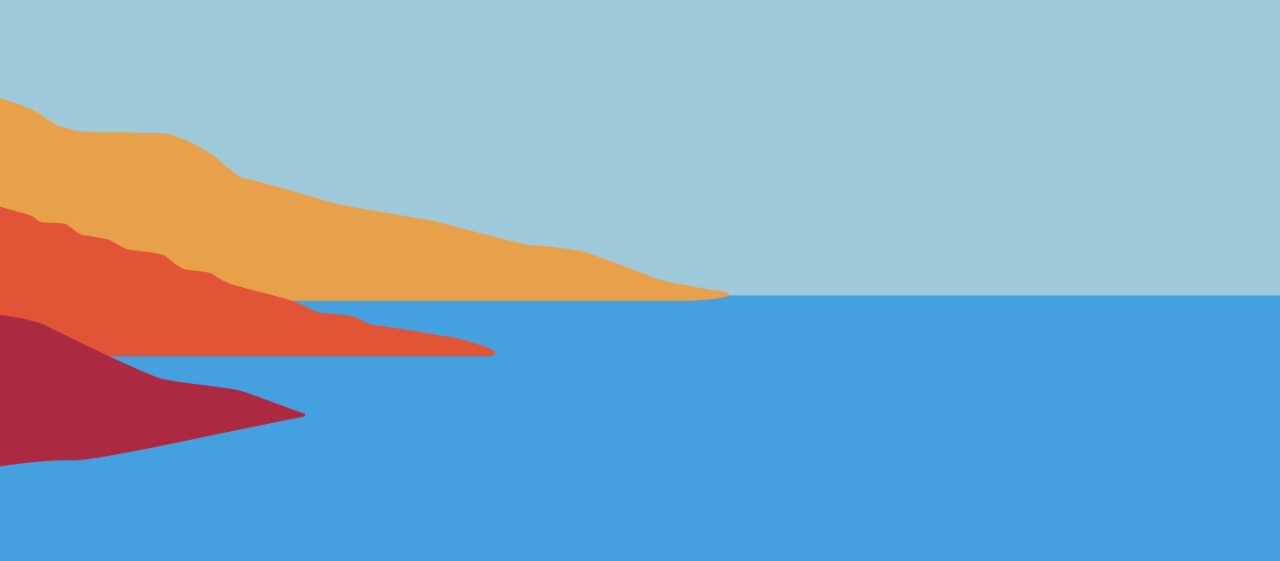
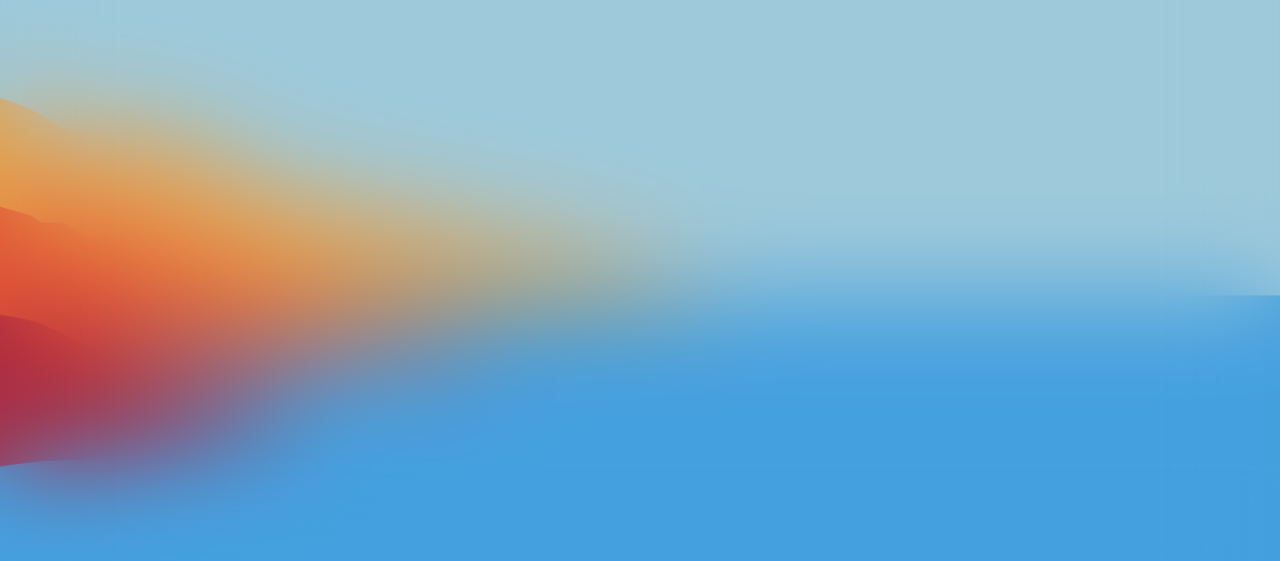
Before and after one commit to yqf0812/backstageManage, a Vue app: page /#/Login in a window 1280 px wide. Shown: the part 217-778 px from the top of the page. Built offline with nearby package versions, Linux system fonts and the light colour scheme.

Commit message:
登录页背景

```diff
--- a/src/views/login/login.vue
+++ b/src/views/login/login.vue
@@ -1,14 +1,14 @@
 <!--
  * @Author: your name
  * @Date: 2020-10-23 16:58:34
- * @LastEditTime: 2020-10-23 17:15:20
+ * @LastEditTime: 2020-10-23 17:29:29
  * @LastEditors: Please set LastEditors
  * @Description: In User Settings Edit
  * @FilePath: \backstageManage\src\views\login\login.vue
 -->
 <template>
   <div class="login">
-
+      <div class="mask"></div>
   </div>
 </template>
 
@@ -23,5 +23,15 @@ export default {
     height: 100%;
     background-image: url('./../../assets/images/background.png');
     background-size: 100% 100%;
+    background-repeat: no-repeat;
+    background-attachment: fixed;
+    overflow: hidden;
+}
+.mask {
+    width: 100%;
+    height: 100%;
+    background: inherit;
+    filter: blur(50px);
+    filter: progid:DXImageTransform.Microsoft.Blur(PixelRadius=4, MakeShadow=false);
 }
 </style>
```
